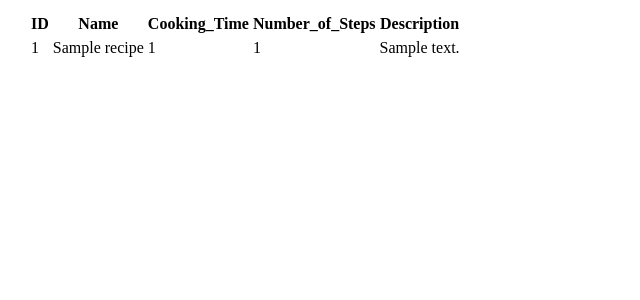
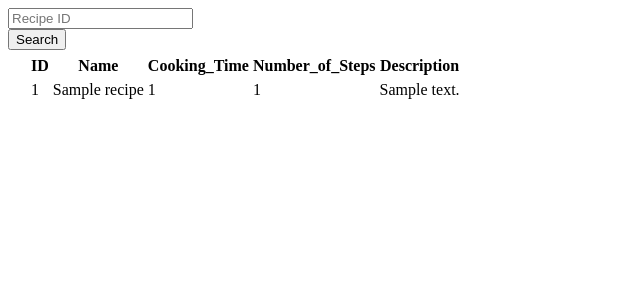
Before and after one commit to connor-passe/CS316, a Flask app: page / in a window 1280 px wide. Shown: the top 300 px of the page, without its empty margins (0-640 px from the left). Run offline with Flask 2, Linux system fonts and the light colour scheme; tables that the repository leaves empty hold one stand-in row (values such as "Sample post"); some libraries are stand-ins or nearby versions.

Commit message:
added search bar

```diff
--- a/templates/ID.html
+++ b/templates/ID.html
@@ -4,6 +4,27 @@
 <head>
 </head>
 <body>
+
+  {% block main %}
+
+  <div class="container">
+    <div class="row">
+      <div class="col">
+
+        <form action="/recipes/" method="GET">
+
+          <div class="form-group">
+            <input type="text" class="form-control" id="recipes" name="recipes" placeholder="Recipe ID">
+          </div>
+
+          <button type="submit" class="btn btn-primary">Search</button>
+        </form>
+
+      </div>
+    </div>
+  </div>
+
+  {% endblock %}
 
 <table style="margin-left: 20px;">
 <!-- Table headers -->
```
